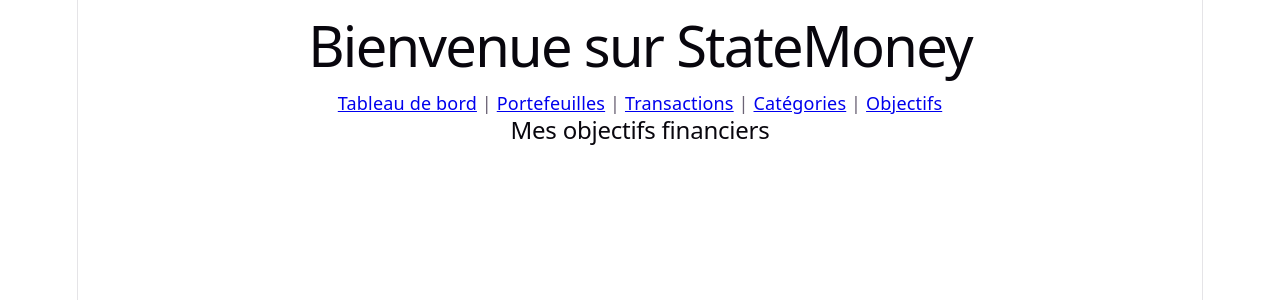
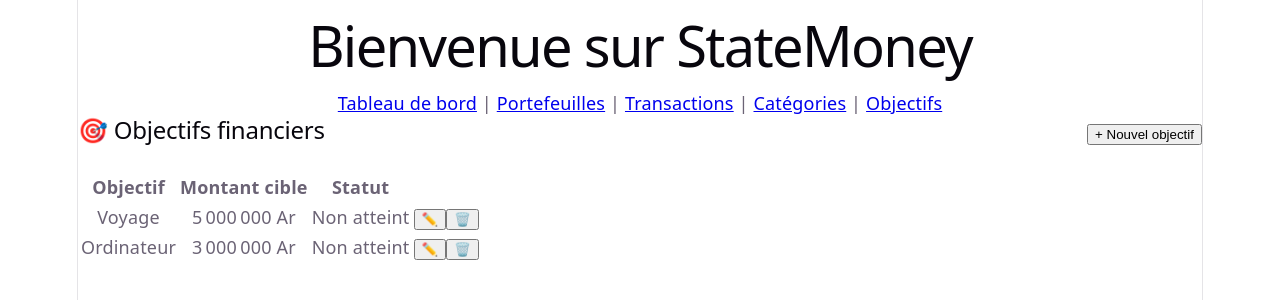
Before and after one commit to stephanie-chan-dev25/StateMoney, a React (Vite) app in the folder frontend/: page /goals in a window 1280 px wide. Shown: the top 300 px of the page. Built offline with nearby package versions, Linux system fonts and the light colour scheme.

Commit message:
feat: add goal creation button

```diff
--- /dev/null
+++ b/frontend/src/components/goals/GoalTable.tsx
@@ -0,0 +1,43 @@
+import type { Goal } from "../../types/goal"
+import { getGoalStatus } from "../../utils/goalCalculations"
+
+type GoalTableProps = {
+  goals: Goal[]
+  totalBalance: number
+}
+
+function GoalTable({ goals, totalBalance }: GoalTableProps) {
+  return (
+    <table>
+      <thead>
+        <tr>
+          <th>Objectif</th>
+          <th>Montant cible</th>
+          <th>Statut</th>
+          <th></th>
+        </tr>
+      </thead>
+
+      <tbody>
+        {goals.map((goal) => (
+          <tr key={goal.id}>
+            <td>{goal.name}</td>
+            <td>{goal.targetAmount.toLocaleString("fr-FR")} Ar</td>
+            <td>{getGoalStatus(goal, totalBalance) ? "Atteint" : "Non atteint"}</td>
+            <td>
+              <button type="button" aria-label="Modifier">
+                ✏️
+              </button>
+
+              <button type="button" aria-label="Supprimer">
+                🗑️
+              </button>
+            </td>
+          </tr>
+        ))}
+      </tbody>
+    </table>
+  )
+}
+
+export default GoalTable
--- /dev/null
+++ b/frontend/src/data/goals.ts
@@ -0,0 +1,14 @@
+import type { Goal } from "../types/goal"
+
+export const goals: Goal[] = [
+  {
+    id: 1,
+    name: "Voyage",
+    targetAmount: 5000000,
+  },
+  {
+    id: 2,
+    name: "Ordinateur",
+    targetAmount: 3000000,
+  },
+]
--- /dev/null
+++ b/frontend/src/pages/GoalsPage.css
@@ -0,0 +1,6 @@
+.goals-header {
+  display: flex;
+  justify-content: space-between;
+  align-items: center;
+  margin-bottom: 1rem;
+}
--- a/frontend/src/pages/GoalsPage.tsx
+++ b/frontend/src/pages/GoalsPage.tsx
@@ -1,8 +1,25 @@
+import GoalTable from "../components/goals/GoalTable"
+import { goals } from "../data/goals"
+import { calculateBalance } from "../utils/transactionCalculations";
+import { transactions } from "../data/transactions";
+import "./GoalsPage.css"
 function GoalsPage() {
+  const totalBalance = calculateBalance(transactions)
   return (
-    <main>
-      <h2>Mes objectifs financiers</h2>
-    </main>
+    <section>
+      <header className="goals-header">
+        <h2>🎯 Objectifs financiers</h2>
+
+        <button type="button">
+          + Nouvel objectif
+        </button>
+      </header>
+
+      <GoalTable
+        goals={goals}
+        totalBalance={totalBalance}
+      />
+    </section>
   )
 }
 
--- /dev/null
+++ b/frontend/src/types/goal.ts
@@ -0,0 +1,5 @@
+export type Goal = {
+  id: number
+  name: string
+  targetAmount: number
+}
--- /dev/null
+++ b/frontend/src/utils/goalCalculations.ts
@@ -0,0 +1,8 @@
+import type { Goal } from "../types/goal"
+
+export function getGoalStatus(
+  goal: Goal,
+  totalBalance: number
+) {
+  return totalBalance >= goal.targetAmount
+}
```
